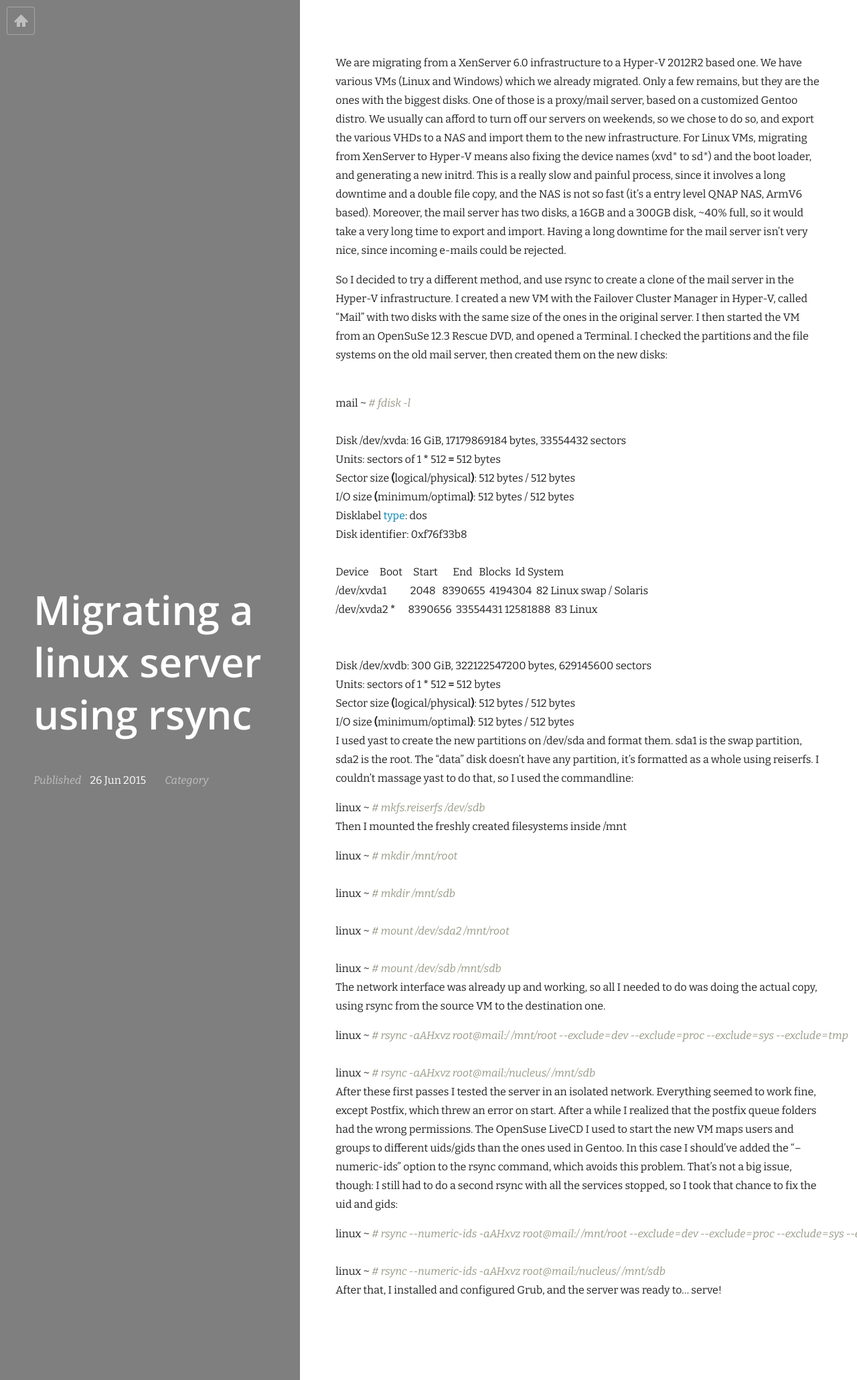
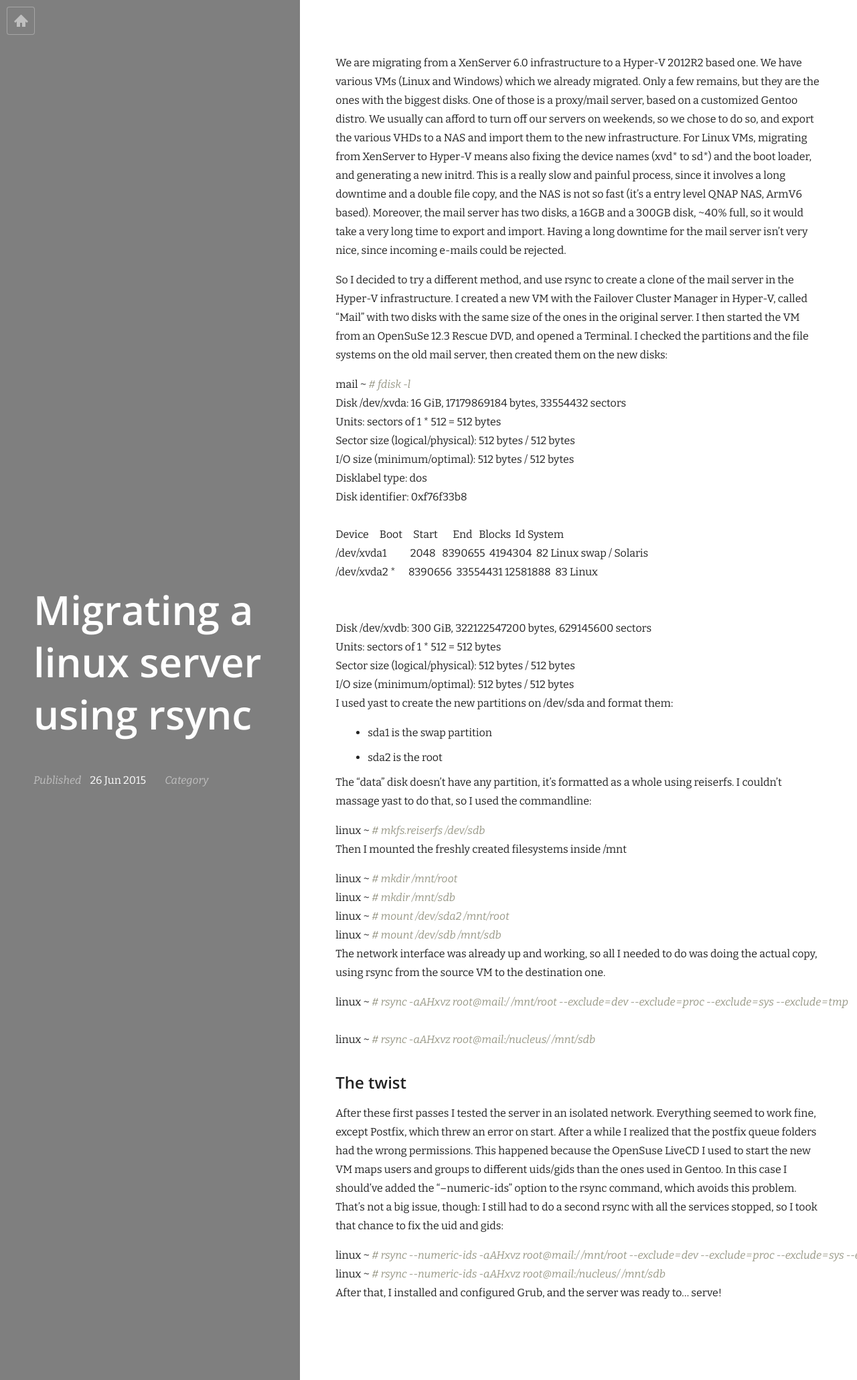
Before and after one commit to jackburton79/jackburton79.github.io, a Jekyll site: the page built from _posts/2015-06-26-migrating-a-linux-server-with-rsync.md, in a window 1280 px wide. Shown: the whole page at 67% size. Built offline with Jekyll 4.4.1, drawn with Linux system fonts in a browser that asks for light colours; nearby versions of some CDN libraries.

Commit message:
Some more tweaks to the post

```diff
--- a/_posts/2015-06-26-migrating-a-linux-server-with-rsync.md
+++ b/_posts/2015-06-26-migrating-a-linux-server-with-rsync.md
@@ -15,11 +15,10 @@ So I decided to try a different method, and use rsync to create a clone of the m
 I created a new VM with the Failover Cluster Manager in Hyper-V, called "Mail" with two disks with the same size of the ones in the original server.
 I then started the VM from an OpenSuSe 12.3 Rescue DVD, and opened a Terminal.
 I checked the partitions and the file systems on the old mail server, then created them on the new disks:
-
 {% highlight bash %}
-
 mail ~ # fdisk -l
-
+{% endhighlight %}
+<pre>
 Disk /dev/xvda: 16 GiB, 17179869184 bytes, 33554432 sectors
 Units: sectors of 1 * 512 = 512 bytes
 Sector size (logical/physical): 512 bytes / 512 bytes
@@ -36,10 +35,13 @@ Disk /dev/xvdb: 300 GiB, 322122547200 bytes, 629145600 sectors
 Units: sectors of 1 * 512 = 512 bytes
 Sector size (logical/physical): 512 bytes / 512 bytes
 I/O size (minimum/optimal): 512 bytes / 512 bytes
+</pre>
 
-{% endhighlight %}
 
-I used yast to create the new partitions on /dev/sda and format them. sda1 is the swap partition, sda2 is the root.
+I used yast to create the new partitions on /dev/sda and format them:
+- sda1 is the swap partition
+- sda2 is the root
+
 The "data" disk doesn't have any partition, it's formatted as a whole using reiserfs. I couldn't massage yast to do that, so I used the commandline:
 
 {% highlight bash %}
@@ -50,11 +52,8 @@ Then I mounted the freshly created filesystems inside /mnt
 
 {% highlight bash %}
 linux ~ # mkdir /mnt/root
-
 linux ~ # mkdir /mnt/sdb
-
 linux ~ # mount /dev/sda2 /mnt/root
-
 linux ~ # mount /dev/sdb /mnt/sdb
 {% endhighlight %}
 
@@ -66,15 +65,17 @@ linux ~ # rsync -aAHxvz root@mail:/ /mnt/root --exclude=dev --exclude=proc --exc
 linux ~ # rsync -aAHxvz root@mail:/nucleus/ /mnt/sdb
 {% endhighlight %}
 
+The twist
+-------------
 After these first passes I tested the server in an isolated network. Everything seemed to work fine, except Postfix, which threw an error on start.
 After a while I realized that the postfix queue folders had the wrong permissions.
-The OpenSuse LiveCD I used to start the new VM maps users and groups to different uids/gids than the ones used in Gentoo.
+This happened because the OpenSuse LiveCD I used to start the new VM maps users and groups to different uids/gids than the ones used in Gentoo.
 In this case I should've added the "--numeric-ids" option to the rsync command, which avoids this problem. That's not a big issue, though: I still had to do a second rsync with all the services stopped, so I took that chance to fix the uid and gids:
 
 {% highlight bash %}
 linux ~ # rsync --numeric-ids -aAHxvz root@mail:/ /mnt/root --exclude=dev --exclude=proc --exclude=sys --exclude=tmp
-
 linux ~ # rsync --numeric-ids -aAHxvz root@mail:/nucleus/ /mnt/sdb
 {% endhighlight %}
 
+
 After that, I installed and configured Grub, and the server was ready to... serve!
```
